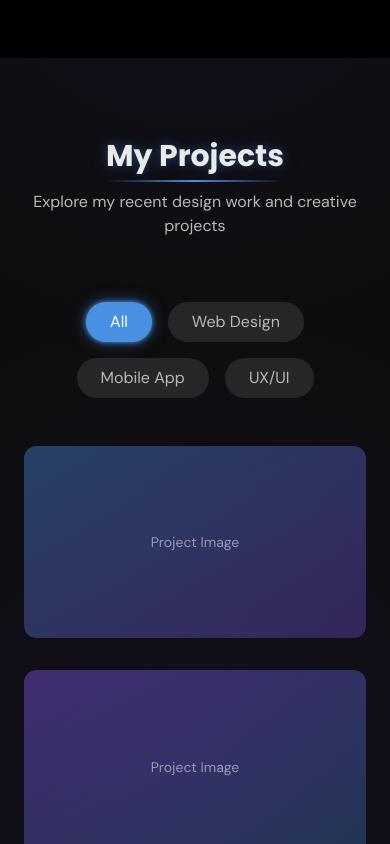
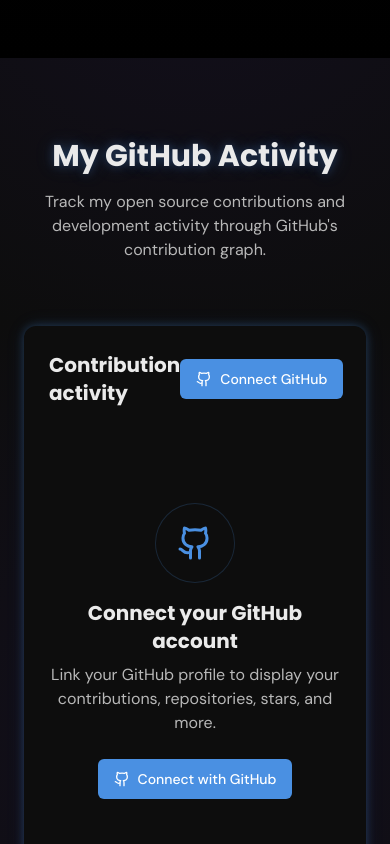
Before and after one commit to udithayeshmantha/ayeshmantha-site, a React (Vite) app: page / in a window 390 px wide. Shown: the part 3900-4744 px from the top of the page. Built offline with nearby package versions, Linux system fonts and the light colour scheme.

Commit message:
Add GitHub contribution panel
Implements a GitHub contribution panel.

```diff
--- /dev/null
+++ b/src/components/GitHubPanel.tsx
@@ -0,0 +1,200 @@
+
+import React, { useState } from 'react';
+import { Github, GitPullRequest, Star, GitCommit, MessageSquare } from 'lucide-react';
+import { Button } from './ui/button';
+
+interface ContributionDay {
+  level: 0 | 1 | 2 | 3 | 4; // 0 = no contribution, 4 = most contributions
+  date: string;
+}
+
+interface GitHubStats {
+  repositories: number;
+  pullRequests: number;
+  stars: number;
+  commits: number;
+  issues: number;
+}
+
+const GitHubPanel: React.FC = () => {
+  const [connected, setConnected] = useState(false);
+  const [year, setYear] = useState(new Date().getFullYear());
+
+  // Mock data for the contribution graph (would be fetched from GitHub API in real implementation)
+  const generateMockContributions = (): ContributionDay[] => {
+    const contributions: ContributionDay[] = [];
+    const daysInYear = 52 * 7; // Approx. days to show in contribution panel
+
+    for (let i = 0; i < daysInYear; i++) {
+      // Randomly assign contribution levels, with higher chance of 0 (no contribution)
+      const rand = Math.random();
+      let level: 0 | 1 | 2 | 3 | 4 = 0;
+
+      if (rand > 0.8) level = 1;
+      if (rand > 0.9) level = 2;
+      if (rand > 0.95) level = 3;
+      if (rand > 0.98) level = 4;
+
+      const date = new Date();
+      date.setDate(date.getDate() - (daysInYear - i));
+
+      contributions.push({
+        level,
+        date: date.toISOString().split('T')[0]
+      });
+    }
+
+    return contributions;
+  };
+
+  const mockContributions = generateMockContributions();
+
+  const mockStats: GitHubStats = {
+    repositories: 0,
+    pullRequests: 0,
+    stars: 210,
+    commits: 0,
+    issues: 0
+  };
+
+  const getLevelColor = (level: number) => {
+    switch(level) {
+      case 1: return 'bg-electric-blue/30';
+      case 2: return 'bg-electric-blue/60';
+      case 3: return 'bg-electric-blue/80';
+      case 4: return 'bg-electric-blue';
+      default: return 'bg-muted';
+    }
+  };
+
+  const handleConnect = () => {
+    // In a real implementation, this would initiate OAuth flow with GitHub
+    setConnected(true);
+  };
+
+  return (
+    <div className="w-full bg-deep-charcoal rounded-xl p-6 glass-effect glow-border">
+      <div className="flex justify-between items-center mb-8">
+        <h3 className="text-xl font-bold text-text-primary">Contribution activity</h3>
+
+        {connected ? (
+          <div className="relative">
+            <select
+              className="bg-muted text-text-primary px-4 py-2 rounded-lg appearance-none pr-10 border border-electric-blue/30 focus:border-electric-blue focus:outline-none"
+              value={year}
+              onChange={(e) => setYear(parseInt(e.target.value))}
+            >
+              {[2025, 2024, 2023, 2022, 2021].map(year => (
+                <option key={year} value={year}>{year}</option>
+              ))}
+            </select>
+            <div className="absolute right-3 top-1/2 transform -translate-y-1/2 text-electric-blue pointer-events-none">
+              ▼
+            </div>
+          </div>
+        ) : (
+          <Button
+            className="bg-electric-blue hover:bg-electric-blue/80 text-white flex items-center gap-2"
+            onClick={handleConnect}
+          >
+            <Github size={18} />
+            Connect GitHub
+          </Button>
+        )}
+      </div>
+
+      {connected ? (
+        <>
+          <div className="flex justify-between items-center text-sm text-text-secondary mb-2">
+            <span>Less</span>
+            <div className="flex items-center gap-1">
+              <span className="w-3 h-3 bg-muted rounded-sm"></span>
+              <span className="w-3 h-3 bg-electric-blue/30 rounded-sm"></span>
+              <span className="w-3 h-3 bg-electric-blue/60 rounded-sm"></span>
+              <span className="w-3 h-3 bg-electric-blue/80 rounded-sm"></span>
+              <span className="w-3 h-3 bg-electric-blue rounded-sm"></span>
+            </div>
+            <span>More</span>
+          </div>
+
+          <div className="mb-8 w-full overflow-hidden">
+            <div className="grid grid-cols-52 gap-1">
+              {Array.from({ length: 7 }).map((_, rowIndex) => (
+                <div key={`row-${rowIndex}`} className="flex flex-col gap-1">
+                  {mockContributions.slice(rowIndex * 52, (rowIndex + 1) * 52).map((day, colIndex) => (
+                    <div
+                      key={`${rowIndex}-${colIndex}`}
+                      className={`w-3 h-3 rounded-sm ${getLevelColor(day.level)}`}
+                      title={`${day.date}: ${day.level} contributions`}
+                    ></div>
+                  ))}
+                </div>
+              ))}
+            </div>
+          </div>
+
+          <div className="grid grid-cols-2 md:grid-cols-3 lg:grid-cols-5 gap-4 mt-8">
+            <div className="flex flex-col items-center">
+              <div className="w-12 h-12 rounded-full bg-deep-charcoal border border-electric-blue/20 flex items-center justify-center mb-2">
+                <Github className="text-electric-blue" size={24} />
+              </div>
+              <div className="text-2xl font-bold">{mockStats.repositories}</div>
+              <div className="text-sm text-text-secondary">Repositories</div>
+            </div>
+
+            <div className="flex flex-col items-center">
+              <div className="w-12 h-12 rounded-full bg-deep-charcoal border border-electric-blue/20 flex items-center justify-center mb-2">
+                <GitPullRequest className="text-electric-blue" size={24} />
+              </div>
+              <div className="text-2xl font-bold">{mockStats.pullRequests}</div>
+              <div className="text-sm text-text-secondary">Pull Requests</div>
+            </div>
+
+            <div className="flex flex-col items-center">
+              <div className="w-12 h-12 rounded-full bg-deep-charcoal border border-electric-blue/20 flex items-center justify-center mb-2">
+                <Star className="text-electric-blue" size={24} />
+              </div>
+              <div className="text-2xl font-bold">{mockStats.stars}+</div>
+              <div className="text-sm text-text-secondary">Stars Earned</div>
+            </div>
+
+            <div className="flex flex-col items-center">
+              <div className="w-12 h-12 rounded-full bg-deep-charcoal border border-electric-blue/20 flex items-center justify-center mb-2">
+                <GitCommit className="text-electric-blue" size={24} />
+              </div>
+              <div className="text-2xl font-bold">{mockStats.commits}</div>
+              <div className="text-sm text-text-secondary">Commits</div>
+            </div>
+
+            <div className="flex flex-col items-center">
+              <div className="w-12 h-12 rounded-full bg-deep-charcoal border border-electric-blue/20 flex items-center justify-center mb-2">
+                <MessageSquare className="text-electric-blue" size={24} />
+              </div>
+              <div className="text-2xl font-bold">{mockStats.issues}</div>
+              <div className="text-sm text-text-secondary">Issues</div>
+            </div>
+          </div>
+        </>
+      ) : (
+        <div className="flex flex-col items-center justify-center py-16 text-center">
+          <div className="w-20 h-20 rounded-full bg-deep-charcoal border border-electric-blue/20 flex items-center justify-center mb-4">
+            <Github className="text-electric-blue" size={36} />
+          </div>
+          <h4 className="text-xl font-bold mb-2">Connect your GitHub account</h4>
+          <p className="text-text-secondary max-w-md mb-6">
+            Link your GitHub profile to display your contributions, repositories, stars, and more.
+          </p>
+          <Button
+            className="bg-electric-blue hover:bg-electric-blue/80 text-white flex items-center gap-2"
+            onClick={handleConnect}
+          >
+            <Github size={18} />
+            Connect with GitHub
+          </Button>
+        </div>
+      )}
+    </div>
+  );
+};
+
+export default GitHubPanel;
--- a/src/index.css
+++ b/src/index.css
@@ -122,4 +122,14 @@
     box-shadow: 0 0 15px 5px rgba(74, 144, 226, 0.5);
     animation: float 4s infinite ease-in-out;
   }
+
+  /* GitHub contribution graph grid */
+  .grid-cols-52 {
+    grid-template-columns: repeat(52, minmax(0, 1fr));
+  }
+
+  @keyframes float {
+    0%, 100% { transform: translateY(0); }
+    50% { transform: translateY(-10px); }
+  }
 }
--- a/src/pages/Index.tsx
+++ b/src/pages/Index.tsx
@@ -8,6 +8,7 @@ import PortfolioSection from '@/components/PortfolioSection';
 import TestimonialsSection from '@/components/TestimonialsSection';
 import ContactSection from '@/components/ContactSection';
 import Footer from '@/components/Footer';
+import GitHubPanel from '@/components/GitHubPanel';
 
 const Index = () => {
   return (
@@ -31,6 +32,21 @@ const Index = () => {
       <HeroSection />
       <AboutSection />
       <SkillsSection />
+
+      {/* GitHub Contribution Section */}
+      <section id="github" className="py-20 px-6">
+        <div className="max-w-7xl mx-auto">
+          <div className="text-center mb-16">
+            <h2 className="text-3xl md:text-4xl font-bold mb-4 glow-text">My GitHub Activity</h2>
+            <p className="text-text-secondary max-w-2xl mx-auto">
+              Track my open source contributions and development activity through GitHub's contribution graph.
+            </p>
+          </div>
+
+          <GitHubPanel />
+        </div>
+      </section>
+
       <PortfolioSection />
       <TestimonialsSection />
       <ContactSection />
```
